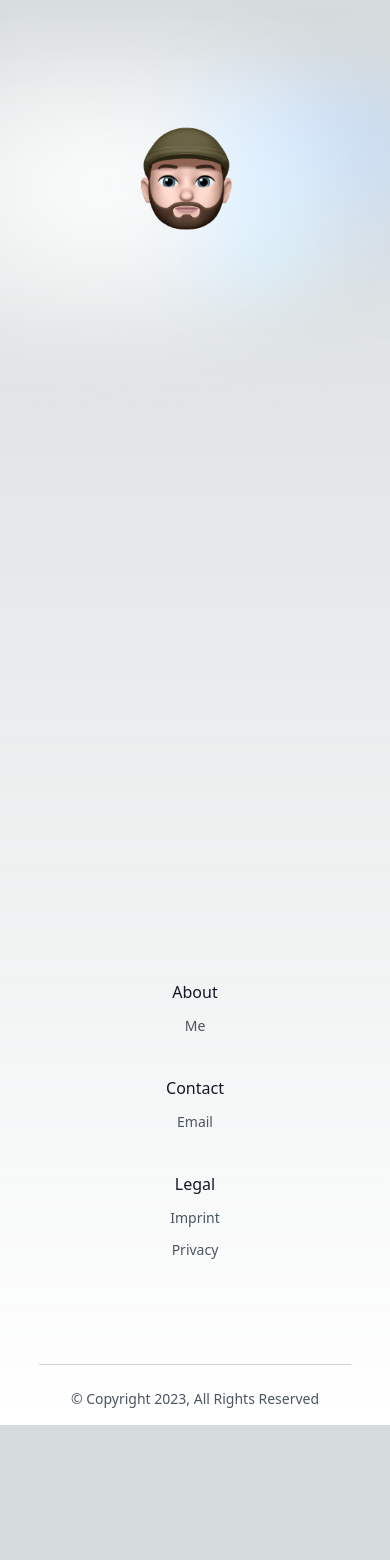
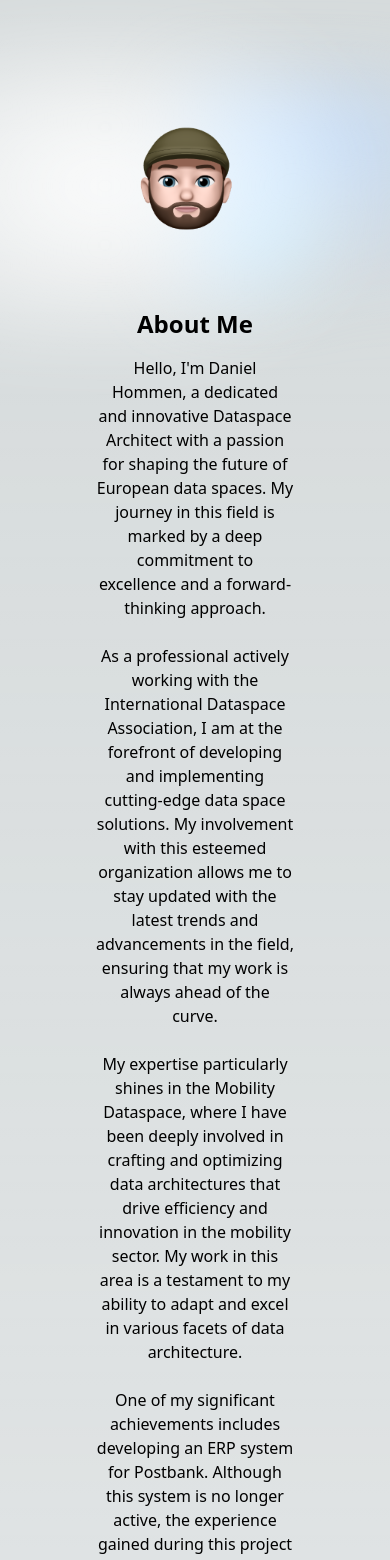
Before and after one commit to dhommen/dhommen.github.io, a Next.js app: page / in a window 390 px wide. Shown: the top 1560 px of the page. Before the commit the page ends 1425 px from the top, so only its background shows below. Built offline with nearby package versions, Linux system fonts and the light colour scheme.

Commit message:
feat: add about and skills section

```diff
--- a/package.json
+++ b/package.json
@@ -9,6 +9,7 @@
     "lint": "next lint"
   },
   "dependencies": {
+    "devicon": "^2.15.1",
     "next": "14.0.2",
     "react": "^18",
     "react-dom": "^18"
--- /dev/null
+++ b/src/app/components/about.js
@@ -0,0 +1,30 @@
+export default async function About() {
+  return (
+    <section className="text-center mt-8">
+    <h2 className="text-2xl font-bold mb-4">About Me</h2>
+    <p className="max-w-prose mx-auto">
+      Hello, I'm Daniel Hommen, a dedicated and innovative Dataspace Architect with a passion for shaping the future of European data spaces. My journey in this field is marked by a deep commitment to excellence and a forward-thinking approach.
+    </p>
+    <br />
+    <p className="max-w-prose mx-auto">
+      As a professional actively working with the International Dataspace Association, I am at the forefront of developing and implementing cutting-edge data space solutions. My involvement with this esteemed organization allows me to stay updated with the latest trends and advancements in the field, ensuring that my work is always ahead of the curve.
+    </p>
+    <br />
+    <p className="max-w-prose mx-auto">
+      My expertise particularly shines in the Mobility Dataspace, where I have been deeply involved in crafting and optimizing data architectures that drive efficiency and innovation in the mobility sector. My work in this area is a testament to my ability to adapt and excel in various facets of data architecture.
+    </p>
+    <br />
+    <p className="max-w-prose mx-auto">
+      One of my significant achievements includes developing an ERP system for Postbank. Although this system is no longer active, the experience gained during this project was invaluable. It honed my skills in creating complex, robust, and user-friendly data systems that cater to specific organizational needs.
+    </p>
+    <br />
+    <p className="max-w-prose mx-auto">
+      My ultimate goal as a Dataspace Architect is to contribute significantly to the evolution of European data spaces. I am driven by the belief that well-architected data spaces are the key to unlocking immense potential in various sectors, leading to a more connected, efficient, and innovative Europe.
+    </p>
+    <br />
+    <p className="max-w-prose mx-auto">
+      I am excited about the opportunities and challenges ahead and am eager to collaborate with like-minded professionals and organizations who share my vision for a data-driven future.
+    </p>
+  </section>
+  )
+}
--- a/src/app/components/footer.js
+++ b/src/app/components/footer.js
@@ -1,53 +1,6 @@
 export default async function Footer() {
   return (
     <div>
-  <footer className="text-gray-800 w-4/5 mx-auto inter md:pt-24">
-    <div className="container px-5 py-24 mx-auto flex md:items-center lg:items-start md:flex-row md:flex-nowrap flex-wrap flex-col">
-      <div className="flex-grow flex flex-wrap -mb-10 md:mt-0 mt-10 md:text-left text-center">
-        <div className="lg:w-1/4 md:w-1/2 w-full px-4">
-          <h2 className="font-medium text-gray-900 text-base mb-3">
-            About
-          </h2>
-          <nav className="list-none mb-10 flex flex-col text-sm space-y-3 font-normal">
-            <li>
-              <a className="text-gray-600 hover:text-gray-800 cursor-pointer">
-                Me
-              </a>
-            </li>
-          </nav>
-        </div>
-        <div className="lg:w-1/4 md:w-1/2 w-full px-4">
-          <h2 className="font-medium text-gray-900 text-base mb-3">
-            Contact
-          </h2>
-          <nav className="list-none mb-10 flex flex-col space-y-3 text-sm font-normal">
-            <li>
-              <a className="text-gray-600 hover:text-gray-800 cursor-pointer">
-                Email
-              </a>
-            </li>
-          </nav>
-        </div>
-        <div className="lg:w-1/4 md:w-1/2 w-full px-4">
-          <h2 className="font-medium text-gray-900 text-base mb-3">
-            Legal
-          </h2>
-          <nav className="list-none mb-10 flex flex-col space-y-3 text-sm font-normal">
-            <li>
-              <a className="text-gray-600 hover:text-gray-800 cursor-pointer" href='/imprint'>
-                Imprint
-              </a>
-            </li>
-            <li>
-              <a className="text-gray-600 hover:text-gray-800 cursor-pointer">
-                Privacy
-              </a>
-            </li>
-          </nav>
-        </div>
-      </div>
-    </div>
-  </footer>
       <div className="w-4/5 mx-auto py-2 md:mt-12 text-sm">
         <hr className="h-px bg-gray-500 opacity-30 border-0 mb-4" />
         <div className="flex items-center mx-auto text-gray-600 container justify-center md:justify-between py-2">
@@ -62,7 +15,7 @@ export default async function Footer() {
             rel="noopener noreferrer"
           >
             <span className="hover:underline focus-visible:underline">
-          Version: 1.0.0
+              Version: 0.1.0
             </span>
           </a>
         </div>
--- /dev/null
+++ b/src/app/components/imprint.js
@@ -0,0 +1,15 @@
+export default async function Imprint() {
+  return (
+    <section className="text-center mt-8">
+      <h2 className="text-2xl font-bold mb-4">Imprint</h2>
+      <h2 className="text-l font-bold mb-4">Angaben gem&auml;&szlig; &sect; 5 TMG</h2>
+      <p className="max-w-prose mx-auto">
+        Daniel Hommen |
+        Bergheimer Str. 20 |
+        53225 Bonn
+      </p>
+      <h2 className="text-l font-bold mb-4">Contact</h2>
+      <p className="max-w-prose mx-auto">Email: dhommen@thedataspaceguy.eu</p>
+    </section>
+  )
+}
--- /dev/null
+++ b/src/app/components/skills.js
@@ -0,0 +1,32 @@
+export default async function Skills() {
+  return (
+    <section className="text-center mt-8">
+      <h2 className="text-2xl font-bold mb-4">Skills</h2>
+      <div className="flex flex-wrap justify-center items-center bg-grey-200">
+        <img className="m-4" src="https://cdn.jsdelivr.net/gh/devicons/devicon/icons/bash/bash-original.svg" />
+        <img className="m-4" src="https://cdn.jsdelivr.net/gh/devicons/devicon/icons/css3/css3-original.svg" />
+        <img className="m-4" src="https://cdn.jsdelivr.net/gh/devicons/devicon/icons/docker/docker-original.svg" />
+        <img className="m-4" src="https://cdn.jsdelivr.net/gh/devicons/devicon/icons/git/git-original.svg" />
+        <img className="m-4" src="https://cdn.jsdelivr.net/gh/devicons/devicon/icons/github/github-original.svg" />
+        <img className="m-4" src="https://cdn.jsdelivr.net/gh/devicons/devicon/icons/gitlab/gitlab-original.svg" />
+        <img className="m-4" src="https://cdn.jsdelivr.net/gh/devicons/devicon/icons/grafana/grafana-original.svg" />
+        <img className="m-4" src="https://cdn.jsdelivr.net/gh/devicons/devicon/icons/html5/html5-original.svg" />
+        <img className="m-4" src="https://cdn.jsdelivr.net/gh/devicons/devicon/icons/javascript/javascript-original.svg" />
+        <img className="m-4" src="https://cdn.jsdelivr.net/gh/devicons/devicon/icons/kubernetes/kubernetes-plain.svg" />
+        <img className="m-4" src="https://cdn.jsdelivr.net/gh/devicons/devicon/icons/lua/lua-original.svg" />
+        <img className="m-4" src="https://cdn.jsdelivr.net/gh/devicons/devicon/icons/linux/linux-original.svg" />
+        <img className="m-4" src="https://cdn.jsdelivr.net/gh/devicons/devicon/icons/mongodb/mongodb-original.svg" />
+        <img className="m-4" src="https://cdn.jsdelivr.net/gh/devicons/devicon/icons/mysql/mysql-original.svg" />
+        <img className="m-4" src="https://cdn.jsdelivr.net/gh/devicons/devicon/icons/nextjs/nextjs-original.svg" />
+        <img className="m-4" src="https://cdn.jsdelivr.net/gh/devicons/devicon/icons/nginx/nginx-original.svg" />
+        <img className="m-4" src="https://cdn.jsdelivr.net/gh/devicons/devicon/icons/nodejs/nodejs-original.svg" />
+        <img className="m-4" src="https://cdn.jsdelivr.net/gh/devicons/devicon/icons/postgresql/postgresql-original.svg" />
+        <img className="m-4" src="https://cdn.jsdelivr.net/gh/devicons/devicon/icons/react/react-original.svg" />
+        <img className="m-4" src="https://cdn.jsdelivr.net/gh/devicons/devicon/icons/sqlite/sqlite-original.svg" />
+        <img className="m-4" src="https://cdn.jsdelivr.net/gh/devicons/devicon/icons/terraform/terraform-original.svg" />
+        <img className="m-4" src="https://cdn.jsdelivr.net/gh/devicons/devicon/icons/vim/vim-original.svg" />
+        <img className="m-4" src="https://cdn.jsdelivr.net/gh/devicons/devicon/icons/prometheus/prometheus-original.svg" />
+      </div>
+    </section>
+  )
+}
--- a/src/app/imprint/page.js
+++ /dev/null
@@ -1,27 +0,0 @@
-export default function Imprint() {
-  return (
-    <main className="flex min-h-screen flex-col items-center justify-between p-24">
-    <section>
-      <h2>Website Owner</h2>
-      <p>Daniel Hommen</p>
-      <p>Email: me@dhommen.de</p>
-    </section>
-
-    <section>
-      <h2>Responsible for Content</h2>
-      <p>Daniel Hommen</p>
-      <p>Email: me@dhommen.de</p>
-    </section>
-
-    <section>
-      <h2>Disclaimer</h2>
-      <p>This website is for informational purposes only. The information is provided by Your Name and while we strive to keep the information up to date and correct, we make no representations or warranties of any kind, express or implied, about the completeness, accuracy, reliability, suitability, or availability with respect to the website or the information, products, services, or related graphics contained on the website for any purpose.</p>
-    </section>
-
-    <section>
-      <h2>Copyright Information</h2>
-      <p>&copy; 2023 Daniel Hommen - All Rights Reserved</p>
-    </section>
-  </main>
-  )
-}
--- a/src/app/page.js
+++ b/src/app/page.js
@@ -1,4 +1,7 @@
 import Image from 'next/image'
+import About from './components/about'
+import Imprint from './components/imprint'
+import Skills from './components/skills'
 
 export default function Home() {
   return (
@@ -13,6 +16,9 @@ export default function Home() {
           priority
         />
       </div>
+      <About />
+      <Skills />
+      <Imprint />
     </main>
   )
 }
```
Also changed, not shown: 1 other file (tests, documents, lock files or other folders). Lines whose indentation alone changed are shown as unchanged.
